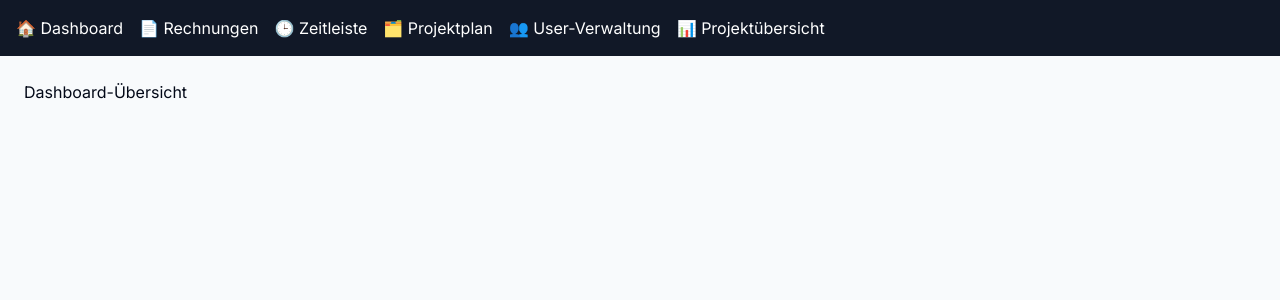
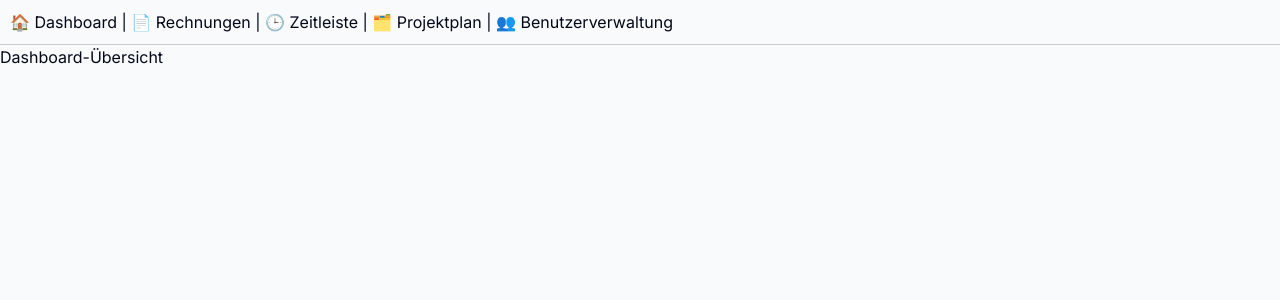
Before and after one commit to styliamo/doesinger-app, a React (Vite) app: page / in a window 1280 px wide. Shown: the top 300 px of the page. Built offline with nearby package versions, Linux system fonts and the light colour scheme.

Commit message:
fix: navigation menu added

```diff
--- a/src/App.tsx
+++ b/src/App.tsx
@@ -4,31 +4,24 @@ import InvoicesPage from "@/pages/InvoicesPage";
 import Timetable from "@/pages/Timetable";
 import ProjectPlan from "@/pages/ProjectPlan";
 import UserManagement from "@/pages/UserManagement";
-import ProjectOverview from "@/pages/ProjectOverview";
 
 export default function App() {
   return (
     <Router>
-      <div className="min-h-screen flex flex-col">
-        <nav className="bg-gray-900 text-white p-4 flex space-x-4">
-          <Link to="/">🏠 Dashboard</Link>
-          <Link to="/invoices">📄 Rechnungen</Link>
-          <Link to="/timeline">🕒 Zeitleiste</Link>
-          <Link to="/plan">🗂️ Projektplan</Link>
-          <Link to="/users">👥 User-Verwaltung</Link>
-          <Link to="/overview">📊 Projektübersicht</Link>
-        </nav>
-        <main className="p-6">
-          <Routes>
-            <Route path="/" element={<Dashboard />} />
-            <Route path="/invoices" element={<InvoicesPage />} />
-            <Route path="/timeline" element={<Timetable />} />
-            <Route path="/plan" element={<ProjectPlan />} />
-            <Route path="/users" element={<UserManagement />} />
-            <Route path="/overview" element={<ProjectOverview />} />
-          </Routes>
-        </main>
-      </div>
+      <nav style={{ padding: "10px", borderBottom: "1px solid #ccc" }}>
+        <Link to="/">🏠 Dashboard</Link> |{" "}
+        <Link to="/invoices">📄 Rechnungen</Link> |{" "}
+        <Link to="/timetable">🕒 Zeitleiste</Link> |{" "}
+        <Link to="/project-plan">🗂️ Projektplan</Link> |{" "}
+        <Link to="/user-management">👥 Benutzerverwaltung</Link>
+      </nav>
+      <Routes>
+        <Route path="/" element={<Dashboard />} />
+        <Route path="/invoices" element={<InvoicesPage />} />
+        <Route path="/timetable" element={<Timetable />} />
+        <Route path="/project-plan" element={<ProjectPlan />} />
+        <Route path="/user-management" element={<UserManagement />} />
+      </Routes>
     </Router>
   );
 }
```
Also changed, not shown: 5 other files (tests, documents, lock files or other folders).
